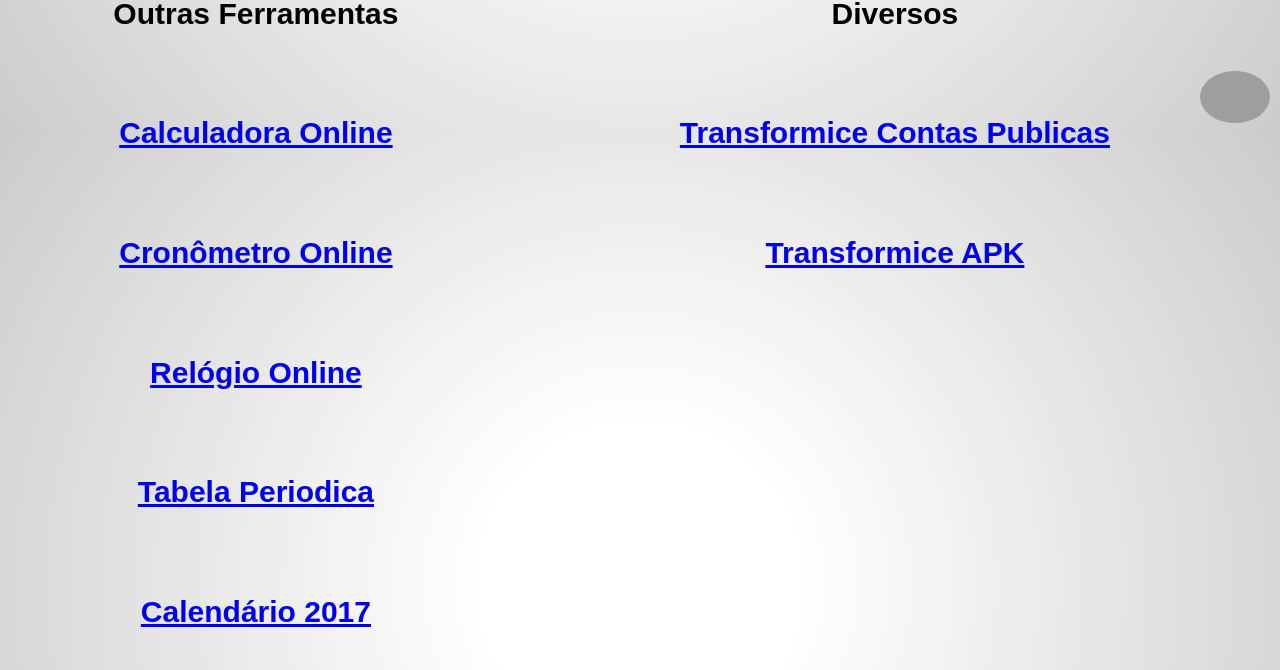
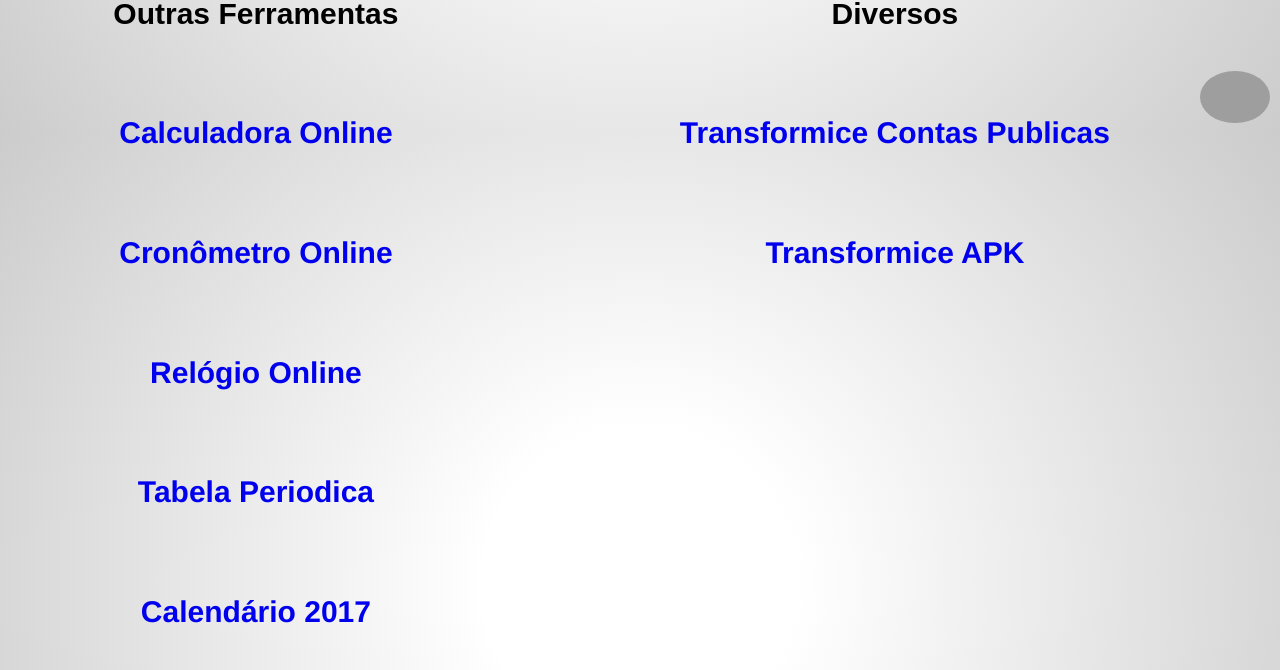
Before and after one commit to TreinoeDieta/Website, a Jekyll site: the page calculadora/teste/index.html, which Jekyll copies as it is, in a window 1280 px wide. Shown: the part 767-1437 px from the top of the page. Built offline with Jekyll 4.4.1, drawn with Linux system fonts in a browser that asks for light colours; grey boxes are pictures that could not be loaded.

Commit message:
Update index.html

```diff
--- a/calculadora/teste/index.html
+++ b/calculadora/teste/index.html
@@ -335,17 +335,17 @@
 <th><div class="subtitle">Outras Ferramentas</div></th>
 <th><div class="subtitle">Diversos</div></th>
 </tr><tr>
-<th><div class="texto"><a href="https://pixeltools.tk/calculadora/">Calculadora Online</a></div></th>
-<th><div class="texto"><a href="http://transformice.pixeltools.tk/">Transformice Contas Publicas</a></div></th>
+<th><a class="texto" href="https://pixeltools.tk/calculadora/">Calculadora Online</a></th>
+<th><a class="texto" href="http://transformice.pixeltools.tk/">Transformice Contas Publicas</a></th>
 </tr><tr>
-<th><div class="texto"><a href="https://pixeltools.tk/cronometro/">Cronômetro Online</a></div></th>
-<th><div class="texto"><a href="http://transformice.pixeltools.tk/">Transformice APK</a></div></th>
+<th><a class="texto" href="https://pixeltools.tk/cronometro/">Cronômetro Online</a></th>
+<th><a class="texto" href="http://transformice.pixeltools.tk/">Transformice APK</a></th>
 </tr><tr>
-<th><div class="texto"><a href="https://pixeltools.tk/relogio/">Relógio Online</a></div></th>
+<th><a class="texto" href="https://pixeltools.tk/relogio/">Relógio Online</a></th>
 </tr><tr>
-<th><div class="texto"><a href="https://pixeltools.tk/tabela-periodica/">Tabela Periodica</a></div></th>
+<th><a class="texto" href="https://pixeltools.tk/tabela-periodica/">Tabela Periodica</a></th>
 </tr><tr>
-<th><div class="texto"><a href="https://pixeltools.tk/calendario/">Calendário 2017</a></div></th>
+<th><a class="texto" href="https://pixeltools.tk/calendario/">Calendário 2017</a></th>
 </tr>
 
 </table>
```
